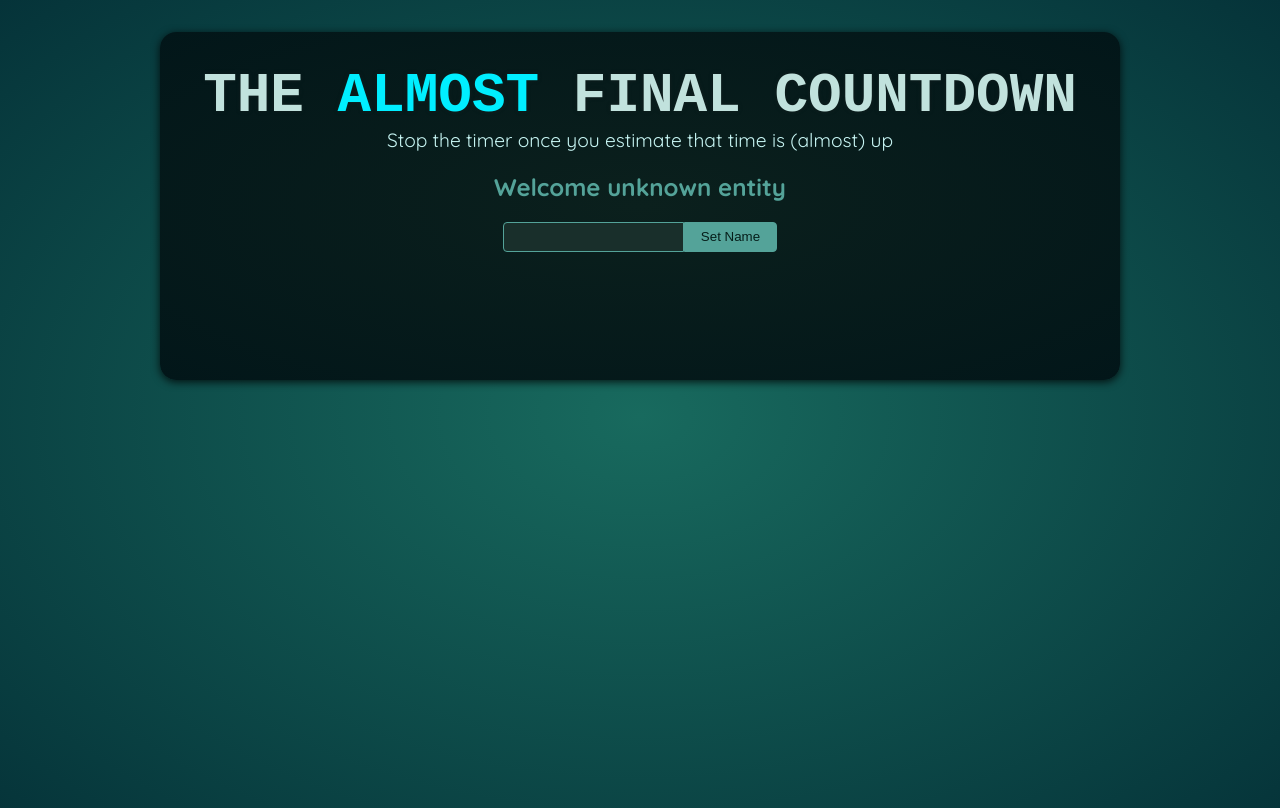
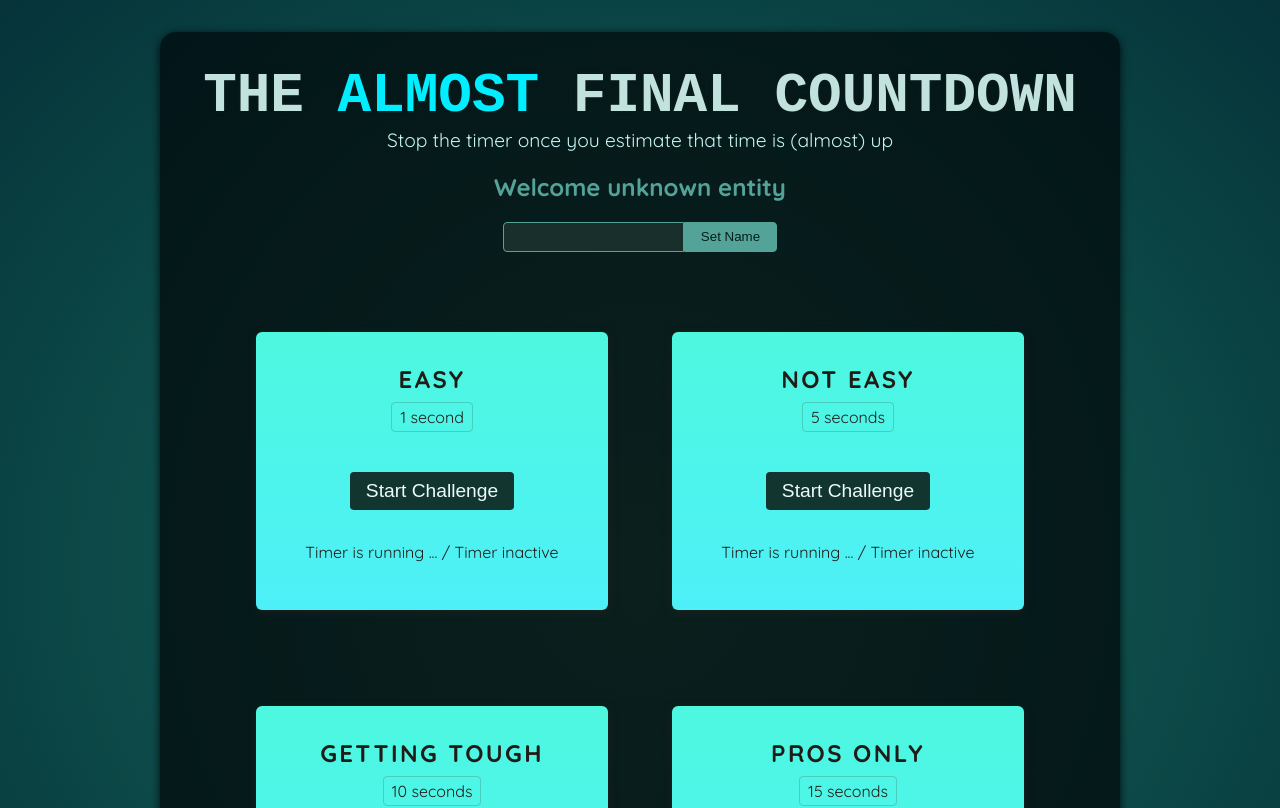
Before and after one commit to AndyHuang97/06-refs-and-portals, a React (Vite) app: page / in a window 1280 px wide. Shown: the top 808 px of the page. Built offline with nearby package versions, Linux system fonts and the light colour scheme; a web font is replaced by a local one.

Commit message:
8. Refs & Portals :: adding challenge to demo component

```diff
--- a/src/App.jsx
+++ b/src/App.jsx
@@ -1,10 +1,16 @@
 import Player from './components/Player.jsx';
+import TimerChallenge from './components/TimerChallenge.jsx';
 
 function App() {
   return (
     <>
       <Player />
-      <div id="challenges"></div>
+      <div id="challenges">
+        <TimerChallenge title="Easy" targetTime={1} />
+        <TimerChallenge title="Not easy" targetTime={5} />
+        <TimerChallenge title="Getting tough" targetTime={10} />
+        <TimerChallenge title="Pros only" targetTime={15} />
+      </div>
     </>
   );
 }
--- /dev/null
+++ b/src/components/TimerChallenge.jsx
@@ -0,0 +1,14 @@
+export default function TimerChallenge({ title, targetTime }) {
+  return (
+    <section class="challenge">
+      <h2>{title}</h2>
+      <p className="challenge-time">
+        {targetTime} second{targetTime > 1 ? "s" : ""}
+      </p>
+      <p>
+        <button>Start Challenge</button>
+      </p>
+      <p className="">Timer is running ... / Timer inactive</p>
+    </section>
+  );
+}
```
